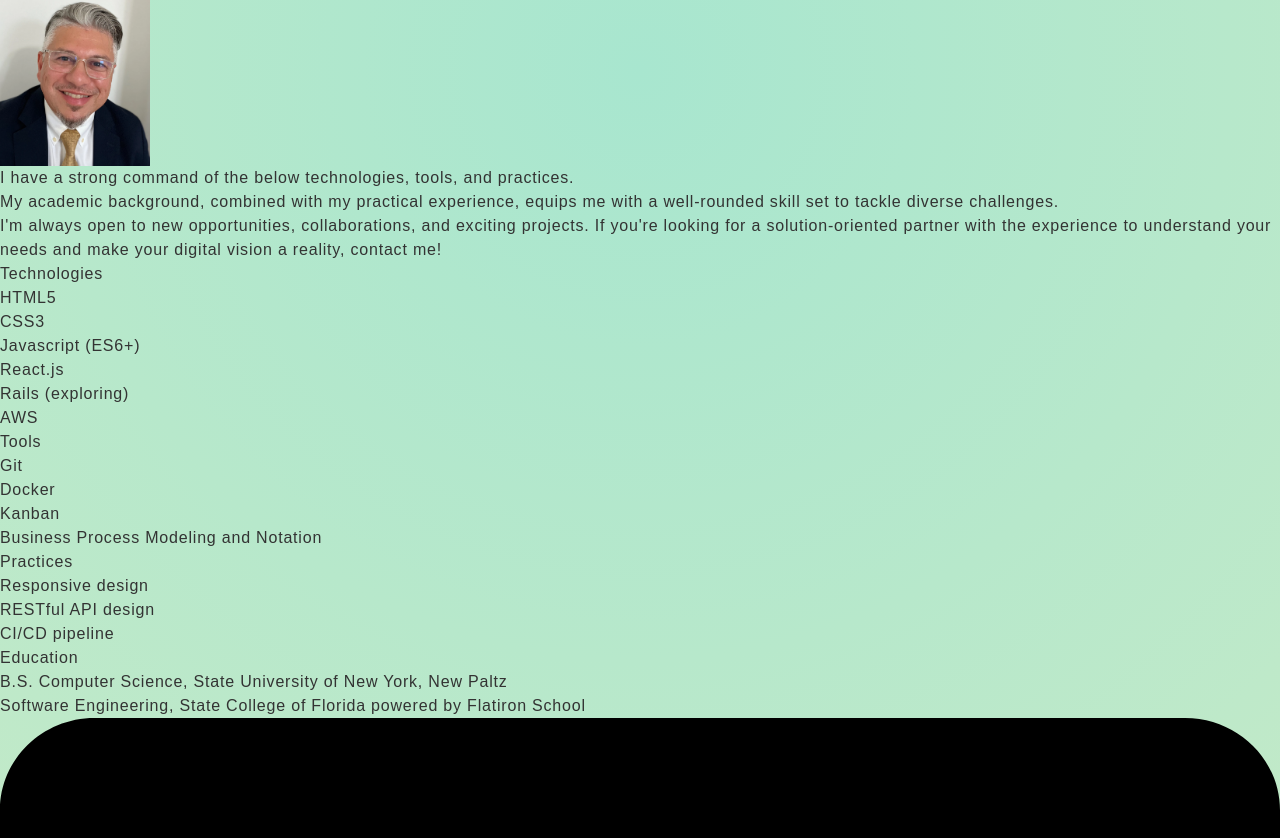
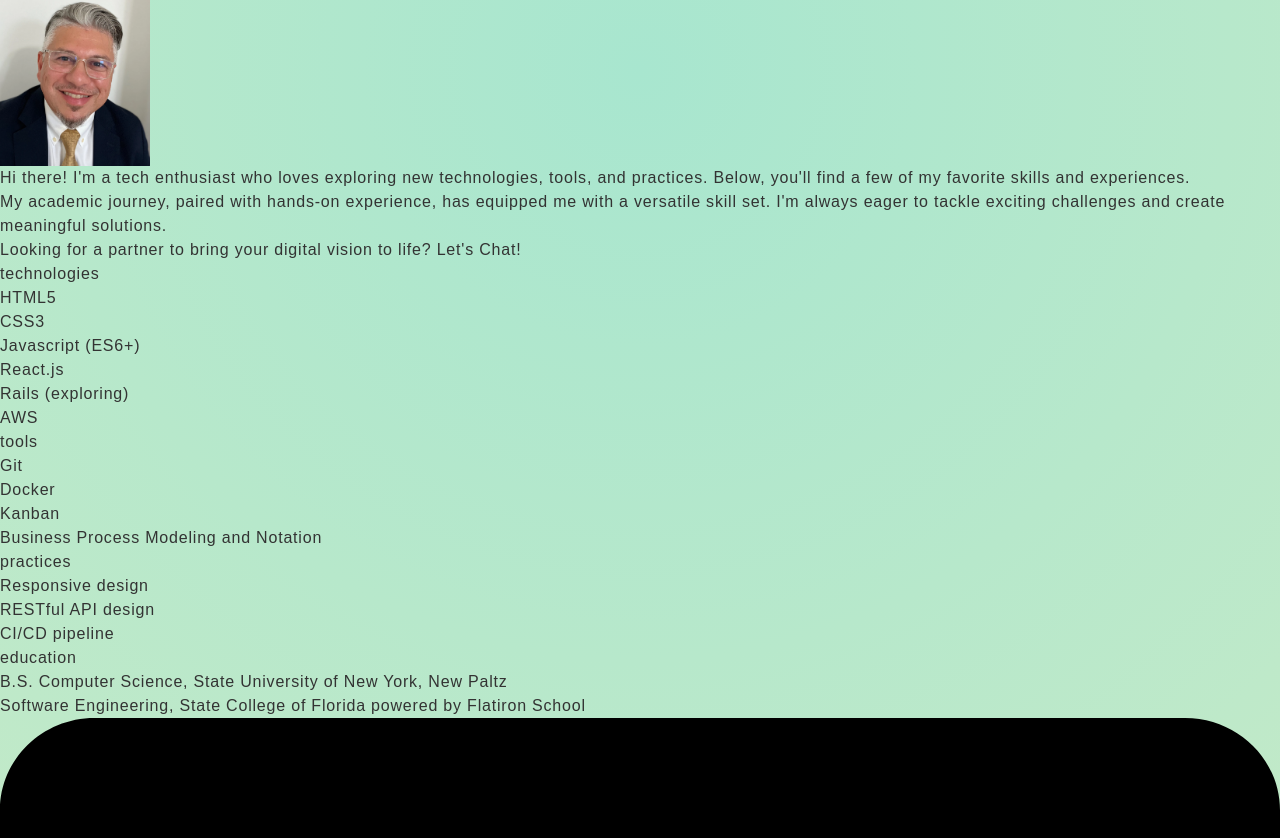
Before and after one commit to MrJonnyOrtiz/myPortfolio-React, a React (Vite) app: page /about in a window 1280 px wide. Shown: the part 1882-2720 px from the top of the page. Built offline with nearby package versions, Linux system fonts and the light colour scheme.

Commit message:
improvement: general ux

```diff
--- a/src/components/Sidebar.jsx
+++ b/src/components/Sidebar.jsx
@@ -68,7 +68,7 @@ function Sidebar({ menu }) {
             role="img"
             viewBox="0 0 24 24"
             xmlns="http://www.w3.org/2000/svg"
-            className="h-8 w-8 fill-current text-gray-800 transition duration-300 hover:text-green-400"
+            className="h-8 w-8 fill-current text-blue-600 transition duration-300 hover:text-blue-400"
           >
             <title>LinkedIn</title>
             <path d="M20.447 20.452h-3.554v-5.569c0-1.328-.027-3.037-1.852-3.037-1.853 0-2.136 1.445-2.136 2.939v5.667H9.351V9h3.414v1.561h.046c.477-.9 1.637-1.85 3.37-1.85 3.601 0 4.267 2.37 4.267 5.455v6.286zM5.337 7.433c-1.144 0-2.063-.926-2.063-2.065 0-1.138.92-2.063 2.063-2.063 1.14 0 2.064.925 2.064 2.063 0 1.139-.925 2.065-2.064 2.065zm1.782 13.019H3.555V9h3.564v11.452zM22.225 0H1.771C.792 0 0 .774 0 1.729v20.542C0 23.227.792 24 1.771 24h20.451C23.2 24 24 23.227 24 22.271V1.729C24 .774 23.2 0 22.222 0h.003z" />
--- a/src/pages/About.jsx
+++ b/src/pages/About.jsx
@@ -1,16 +1,149 @@
+// import { useEffect } from 'react';
+// import { Link } from 'react-router-dom';
+// import headshot from '../assets/headshot.smallerSize.webp';
+// import { skills, education } from '../../data.js';
+
+// import ScrollToTop from '../components/ScrollToTop';
+
+// export default function About() {
+//   useEffect(() => {
+//     try {
+//       // Check if the user has given consent for analytics in localStorage
+//       const isConsentGiven = localStorage.getItem('cookieConsent') === 'true';
+
+//       if (isConsentGiven && window.gtag) {
+//         window.gtag('event', 'aboutPage');
+//       }
+//     } catch (error) {
+//       console.error('Analytics tracking error:', error);
+//     }
+//   }, []);
+
+//   useEffect(() => {
+//     // Scroll to the top of the page when the component mounts
+//     window.scrollTo(0, 0);
+//   }, []);
+
+//   return (
+//     <div className="grid gap-8 p-4 text-center">
+//       <h2 className="text-3xl font-bold text-gray-800 md:text-5xl lg:text-7xl">
+//         About Me
+//       </h2>
+
+//       <div className="sm:hidden">
+//         <img
+//           className="mx-auto my-3 rounded-full shadow-md"
+//           src={headshot}
+//           alt="Jonny Ortiz head shot"
+//           width="150"
+//           height="150"
+//         />
+//       </div>
+
+//       <ul className="grid gap-8 text-lg text-gray-700 md:text-xl lg:text-2xl">
+//         <li className="mx-auto max-w-prose">
+//           I have a strong command of the below technologies, tools, and
+//           practices.
+//         </li>
+//         <li className="mx-auto max-w-prose">
+//           My academic background, combined with my practical experience, equips
+//           me with a well-rounded skill set to tackle diverse challenges.
+//         </li>
+//         <li className="mx-auto max-w-prose">
+//           I&apos;m always open to new opportunities, collaborations, and
+//           exciting projects. If you&apos;re looking for a solution-oriented
+//           partner with the experience to understand your needs and make your
+//           digital vision a reality,&nbsp;
+//           <Link to="/contact">
+//             <span className="inline-block rounded-full bg-green-300 px-3 py-2 font-semibold text-gray-800 shadow-md transition duration-300 hover:bg-green-400">
+//               contact me!
+//             </span>
+//           </Link>
+//         </li>
+//       </ul>
+
+//       {/* Skills section with responsive design */}
+//       <div className="flex flex-wrap items-start gap-3">
+//         <div className="mx-auto w-auto rounded-lg bg-white/90 p-4 shadow-lg">
+//           <h3 className="mb-2 border-b text-lg font-bold text-gray-800">
+//             Technologies
+//           </h3>
+//           <ul className="text-gray-700">
+//             {skills[0].technologies.split(', ').map((tech, index) => (
+//               <li key={index}>{tech}</li>
+//             ))}
+//           </ul>
+//         </div>
+
+//         <div className="mx-auto w-auto rounded-lg bg-white/90 p-4 shadow-lg">
+//           <h3 className="mb-2 border-b text-lg font-bold text-gray-800">
+//             Tools
+//           </h3>
+//           <ul className="text-gray-700">
+//             {skills[1].tools.split(', ').map((tool, index) => (
+//               <li key={index}>{tool}</li>
+//             ))}
+//           </ul>
+//         </div>
+
+//         <div className="mx-auto w-auto rounded-lg bg-white/90 p-4 shadow-lg">
+//           <h3 className="mb-2 border-b text-lg font-bold text-gray-800">
+//             Practices
+//           </h3>
+//           <ul className="text-gray-700">
+//             {skills[2].practices.split(', ').map((practice, index) => (
+//               <li key={index}>{practice}</li>
+//             ))}
+//           </ul>
+//         </div>
+
+//         <div className="mx-auto w-auto rounded-lg bg-white/90 p-4 shadow-lg">
+//           <h3 className="mb-2 border-b text-lg font-bold text-gray-800">
+//             Education
+//           </h3>
+//           <ul className="text-gray-700">
+//             {education.map((school, index) => (
+//               <li className="pb-2" key={index}>
+//                 {school}
+//               </li>
+//             ))}
+//           </ul>
+//         </div>
+//       </div>
+
+//       <div className="mx-auto mt-4 w-1/5 sm:hidden">
+//         <a
+//           href="https://www.linkedin.com/in/jonny-ortiz/"
+//           target="_blank"
+//           rel="noreferrer"
+//           aria-label="LinkedIn Profile"
+//         >
+//           <svg
+//             role="img"
+//             viewBox="0 0 24 24"
+//             xmlns="http://www.w3.org/2000/svg"
+//             className="h-8 w-8 fill-current text-gray-800 transition duration-300 hover:text-green-400"
+//           >
+//             <title>LinkedIn</title>
+//             <path d="M20.447 20.452h-3.554v-5.569c0-1.328-.027-3.037-1.852-3.037-1.853 0-2.136 1.445-2.136 2.939v5.667H9.351V9h3.414v1.561h.046c.477-.9 1.637-1.85 3.37-1.85 3.601 0 4.267 2.37 4.267 5.455v6.286zM5.337 7.433c-1.144 0-2.063-.926-2.063-2.065 0-1.138.92-2.063 2.063-2.063 1.14 0 2.064.925 2.064 2.063 0 1.139-.925 2.065-2.064 2.065zm1.782 13.019H3.555V9h3.564v11.452zM22.225 0H1.771C.792 0 0 .774 0 1.729v20.542C0 23.227.792 24 1.771 24h20.451C23.2 24 24 23.227 24 22.271V1.729C24 .774 23.2 0 22.222 0h.003z" />
+//           </svg>
+//         </a>
+//       </div>
+//       <ScrollToTop />
+//     </div>
+//   );
+// }
+
 import { useEffect } from 'react';
 import { Link } from 'react-router-dom';
 import headshot from '../assets/headshot.smallerSize.webp';
 import { skills, education } from '../../data.js';
-
 import ScrollToTop from '../components/ScrollToTop';
 
 export default function About() {
   useEffect(() => {
     try {
-      // Check if the user has given consent for analytics in localStorage
       const isConsentGiven = localStorage.getItem('cookieConsent') === 'true';
-
       if (isConsentGiven && window.gtag) {
         window.gtag('event', 'aboutPage');
       }
@@ -20,7 +153,6 @@ export default function About() {
   }, []);
 
   useEffect(() => {
-    // Scroll to the top of the page when the component mounts
     window.scrollTo(0, 0);
   }, []);
 
@@ -32,9 +164,9 @@ export default function About() {
 
       <div className="sm:hidden">
         <img
-          className="mx-auto my-3 rounded-full shadow-md"
+          className="animate-fade-in mx-auto my-3 rounded-full shadow-lg"
           src={headshot}
-          alt="Jonny Ortiz head shot"
+          alt="Jonny Ortiz smiling headshot"
           width="150"
           height="150"
         />
@@ -42,64 +174,48 @@ export default function About() {
 
       <ul className="grid gap-8 text-lg text-gray-700 md:text-xl lg:text-2xl">
         <li className="mx-auto max-w-prose">
-          I have a strong command of the below technologies, tools, and
-          practices.
+          Hi there! I&apos;m a tech enthusiast who loves exploring new
+          technologies, tools, and practices. Below, you&apos;ll find a few of
+          my favorite skills and experiences.
         </li>
         <li className="mx-auto max-w-prose">
-          My academic background, combined with my practical experience, equips
-          me with a well-rounded skill set to tackle diverse challenges.
+          My academic journey, paired with hands-on experience, has equipped me
+          with a versatile skill set. I&apos;m always eager to tackle exciting
+          challenges and create meaningful solutions.
         </li>
         <li className="mx-auto max-w-prose">
-          I&apos;m always open to new opportunities, collaborations, and
-          exciting projects. If you&apos;re looking for a solution-oriented
-          partner with the experience to understand your needs and make your
-          digital vision a reality,&nbsp;
+          Looking for a partner to bring your digital vision to life?&nbsp;
           <Link to="/contact">
             <span className="inline-block rounded-full bg-green-300 px-3 py-2 font-semibold text-gray-800 shadow-md transition duration-300 hover:bg-green-400">
-              contact me!
+              Let&apos;s Chat!
             </span>
           </Link>
         </li>
       </ul>
 
-      {/* Skills section with responsive design */}
-      <div className="flex flex-wrap items-start gap-3">
-        <div className="mx-auto w-auto rounded-lg bg-white/90 p-4 shadow-lg">
-          <h3 className="mb-2 border-b text-lg font-bold text-gray-800">
-            Technologies
-          </h3>
-          <ul className="text-gray-700">
-            {skills[0].technologies.split(', ').map((tech, index) => (
-              <li key={index}>{tech}</li>
-            ))}
-          </ul>
-        </div>
+      {/* Skills Section */}
+      <div className="flex flex-wrap justify-center gap-4">
+        {skills.map((skillCategory, index) => (
+          <div
+            key={index}
+            className="w-auto transform rounded-lg bg-white/90 p-6 shadow-lg transition duration-300 hover:scale-105"
+          >
+            <h3 className="mb-2 border-b pb-1 text-lg font-bold text-gray-800">
+              {Object.keys(skillCategory)[0]}
+            </h3>
+            <ul className="text-gray-700">
+              {skillCategory[Object.keys(skillCategory)[0]]
+                .split(', ')
+                .map((item, i) => (
+                  <li key={i}>{item}</li>
+                ))}
+            </ul>
+          </div>
+        ))}
 
-        <div className="mx-auto w-auto rounded-lg bg-white/90 p-4 shadow-lg">
-          <h3 className="mb-2 border-b text-lg font-bold text-gray-800">
-            Tools
-          </h3>
-          <ul className="text-gray-700">
-            {skills[1].tools.split(', ').map((tool, index) => (
-              <li key={index}>{tool}</li>
-            ))}
-          </ul>
-        </div>
-
-        <div className="mx-auto w-auto rounded-lg bg-white/90 p-4 shadow-lg">
-          <h3 className="mb-2 border-b text-lg font-bold text-gray-800">
-            Practices
-          </h3>
-          <ul className="text-gray-700">
-            {skills[2].practices.split(', ').map((practice, index) => (
-              <li key={index}>{practice}</li>
-            ))}
-          </ul>
-        </div>
-
-        <div className="mx-auto w-auto rounded-lg bg-white/90 p-4 shadow-lg">
-          <h3 className="mb-2 border-b text-lg font-bold text-gray-800">
-            Education
+        <div className="w-auto transform rounded-lg bg-white/90 p-6 shadow-lg transition duration-300 hover:scale-105">
+          <h3 className="mb-2 border-b pb-1 text-lg font-bold text-gray-800">
+            education
           </h3>
           <ul className="text-gray-700">
             {education.map((school, index) => (
@@ -111,7 +227,8 @@ export default function About() {
         </div>
       </div>
 
-      <div className="mx-auto mt-4 w-1/5 sm:hidden">
+      {/* LinkedIn Profile Button */}
+      <div className="mx-auto mt-4 sm:hidden">
         <a
           href="https://www.linkedin.com/in/jonny-ortiz/"
           target="_blank"
@@ -122,7 +239,7 @@ export default function About() {
             role="img"
             viewBox="0 0 24 24"
             xmlns="http://www.w3.org/2000/svg"
-            className="h-8 w-8 fill-current text-gray-800 transition duration-300 hover:text-green-400"
+            className="h-8 w-8 fill-current text-blue-600 transition duration-300 hover:text-blue-400"
           >
             <title>LinkedIn</title>
             <path d="M20.447 20.452h-3.554v-5.569c0-1.328-.027-3.037-1.852-3.037-1.853 0-2.136 1.445-2.136 2.939v5.667H9.351V9h3.414v1.561h.046c.477-.9 1.637-1.85 3.37-1.85 3.601 0 4.267 2.37 4.267 5.455v6.286zM5.337 7.433c-1.144 0-2.063-.926-2.063-2.065 0-1.138.92-2.063 2.063-2.063 1.14 0 2.064.925 2.064 2.063 0 1.139-.925 2.065-2.064 2.065zm1.782 13.019H3.555V9h3.564v11.452zM22.225 0H1.771C.792 0 0 .774 0 1.729v20.542C0 23.227.792 24 1.771 24h20.451C23.2 24 24 23.227 24 22.271V1.729C24 .774 23.2 0 22.222 0h.003z" />
--- a/src/pages/Home.jsx
+++ b/src/pages/Home.jsx
@@ -85,11 +85,12 @@ function Home() {
           </Link>
         </div>
       </main>
+
       {/* Easter Egg Element */}
       {!easterEggFound && (
         <div
           onClick={handleEasterEggClick}
-          className="animate-bounce-custom cursor-pointer p-3 text-right text-3xl"
+          className="animate-bounce-custom m-10 cursor-pointer text-right text-3xl"
         >
           🥚
         </div>
```
